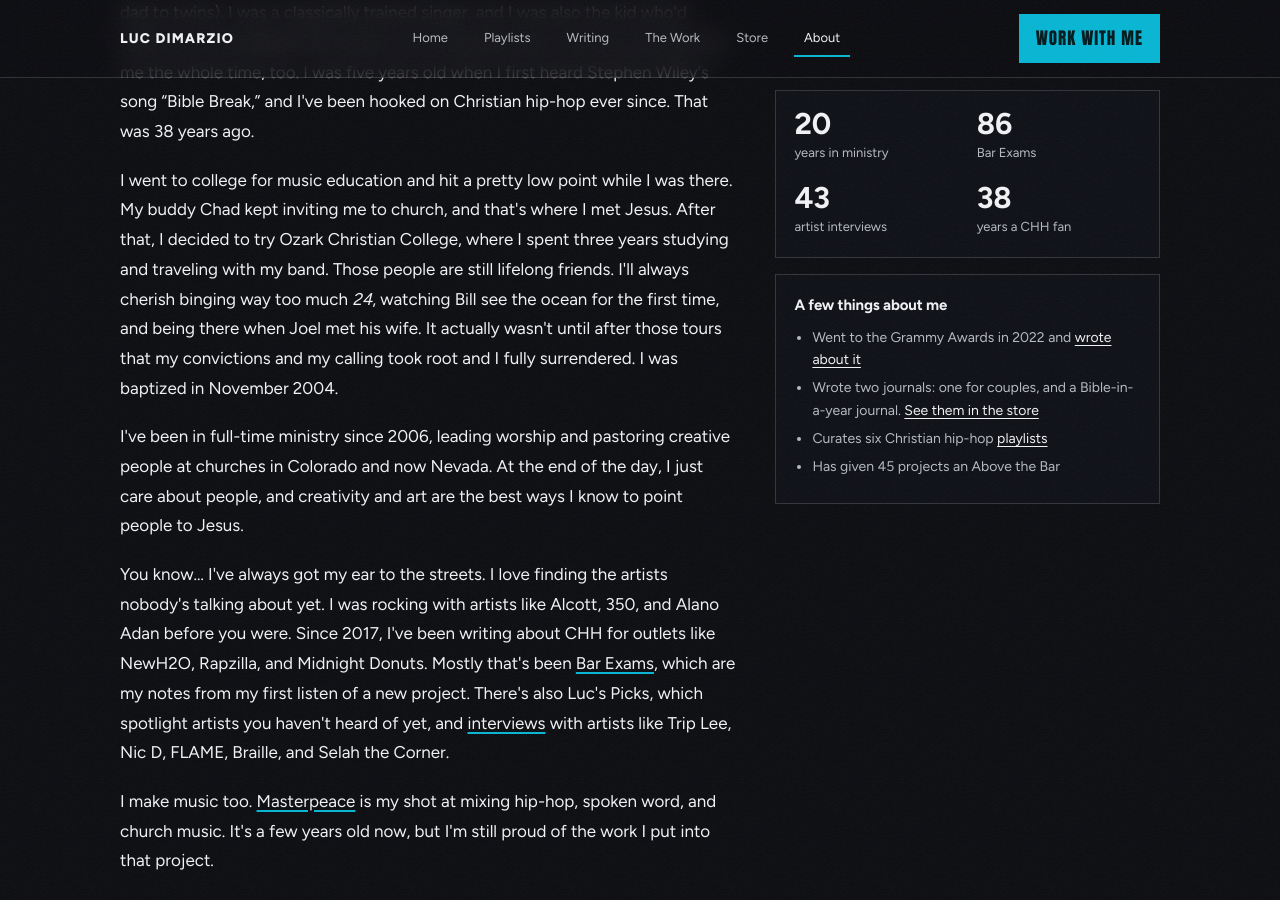
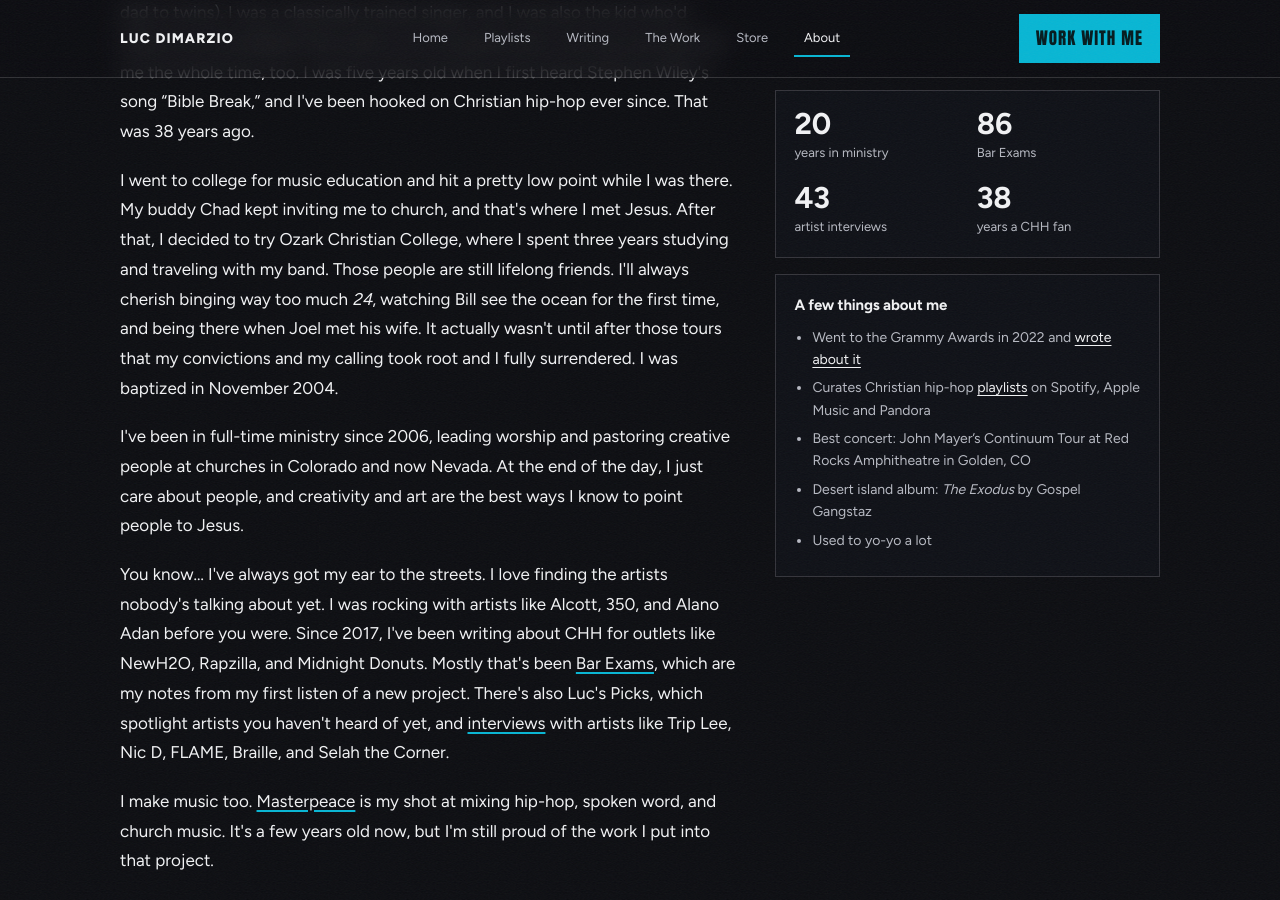
Before and after one commit to lucdimarzio/Luc-site, a Jekyll site: the page built from about/index.html, in a window 1280 px wide and 900 px high, scrolled down 827 px. Built offline with Jekyll 4.4.1, drawn with Linux system fonts in a browser that asks for light colours; a script that is not in the unit is left out.

Commit message:
About: new fun facts
Co-Authored-By: Claude Opus 5.5 <noreply@anthropic.com>

```diff
--- a/about/index.html
+++ b/about/index.html
@@ -7,7 +7,6 @@ description: Luc DiMarzio is a worship pastor, musician and hip-hop writer who's
 {% assign year_now = site.time | date: "%Y" | plus: 0 %}
 {% assign ministry_years = year_now | minus: 2006 %}
 {% assign hiphop_years = year_now | minus: 1988 %}
-{% assign above_total = 0 %}{% for r in site.reviews %}{% if r.rating == "above" %}{% assign above_total = above_total | plus: 1 %}{% endif %}{% endfor %}
 
 <main class="container">
   <section class="hero about-hero">
@@ -46,9 +45,10 @@ description: Luc DiMarzio is a worship pastor, musician and hip-hop writer who's
         <h3>A few things about me</h3>
         <ul class="facts">
           <li>Went to the Grammy Awards in 2022 and <a href="https://rapzilla.com/2022-04-christian-artist-grammy-awards/" target="_blank" rel="noopener noreferrer">wrote about it</a></li>
-          <li>Wrote two journals: one for couples, and a Bible-in-a-year journal. <a href="/store/">See them in the store</a></li>
-          <li>Curates six Christian hip-hop <a href="/playlists/">playlists</a></li>
-          <li>Has given {{ above_total }} projects an Above the Bar</li>
+          <li>Curates Christian hip-hop <a href="/playlists/">playlists</a> on Spotify, Apple Music and Pandora</li>
+          <li>Best concert: John Mayer&rsquo;s Continuum Tour at Red Rocks Amphitheatre in Golden, CO</li>
+          <li>Desert island album: <em>The Exodus</em> by Gospel Gangstaz</li>
+          <li>Used to yo-yo a lot</li>
         </ul>
       </div>
     </aside>
```
